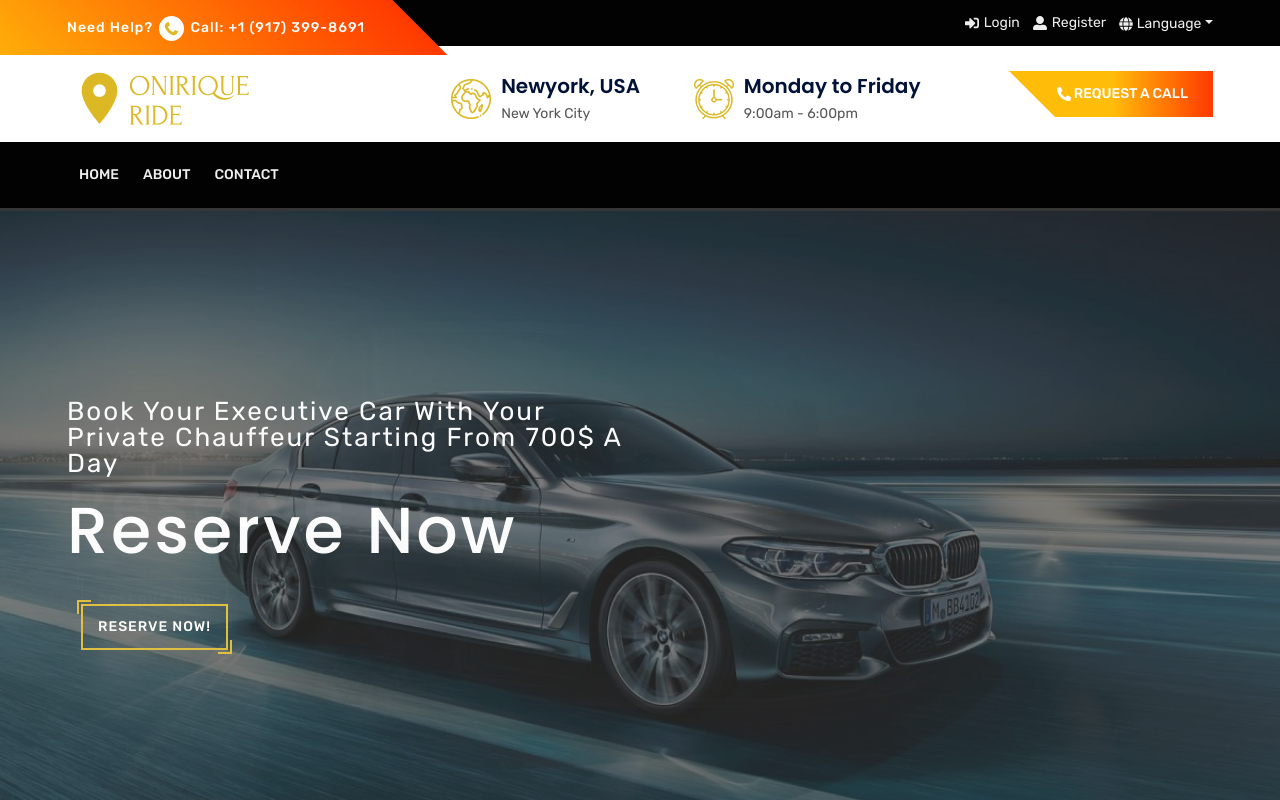
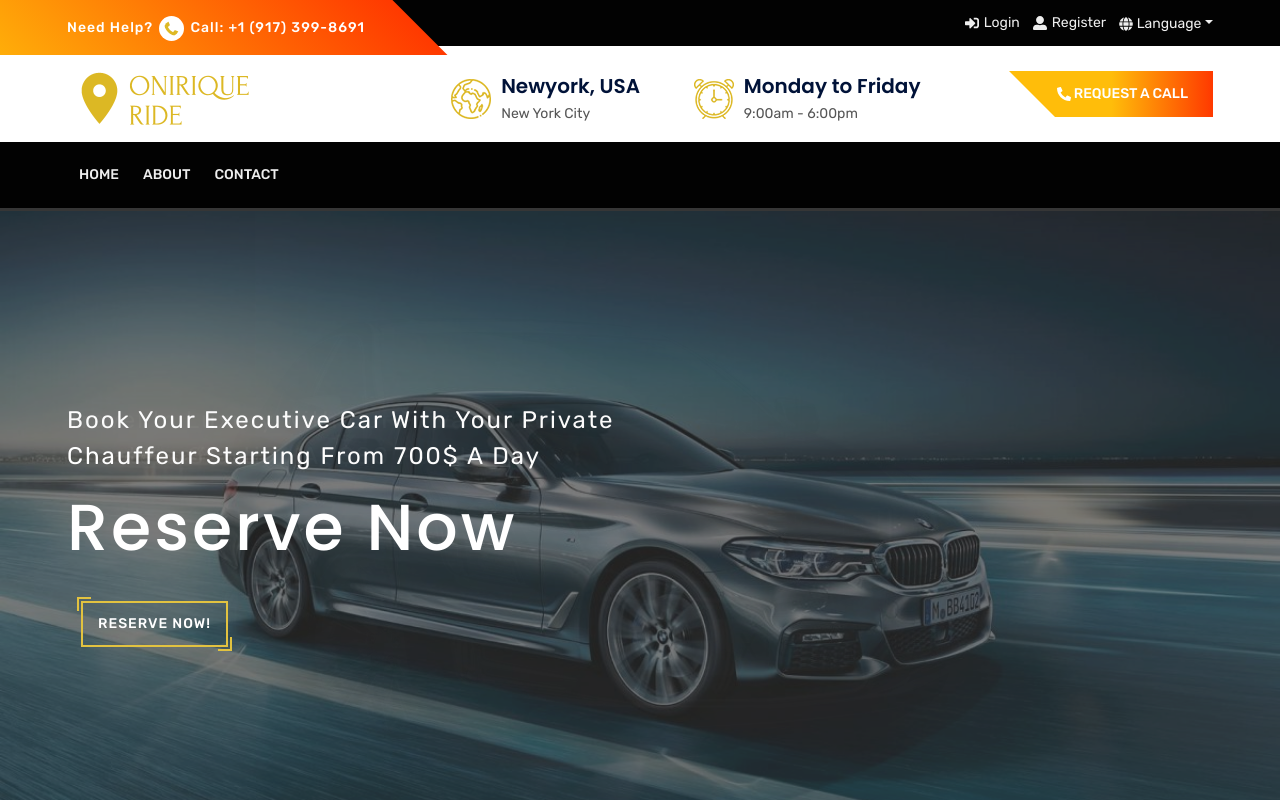
Before and after one commit to ziko442/oniriqueride, a React (Create React App) app in the folder front-end/: page / in a window 1280 px wide. Shown: the top 800 px of the page. Built offline with nearby package versions, Linux system fonts and the light colour scheme; some icons are missing; what @syncfusion/ej2-base would draw is missing.

Commit message:
add tranlation

```diff
--- a/front-end/public/assets/locales/en/translation.json
+++ b/front-end/public/assets/locales/en/translation.json
@@ -8,7 +8,7 @@
   "request_call" : "Request a call",
   "researve_now" : "Reserve Now!",
   "hero_slide_subtitle": "Book your executive car with your private chauffeur starting from 700$ a day",
-  "hero_slide_subtitle2": "test",
+  "hero_slide_subtitle2": "Travel in luxury with our private jet charters starting at $80 per hour.",
   "hero_slide_title": "Reserve Now ",
   "search_best_car" : "Search Your Best Cars here.",
   "from_address" : "From Address",
--- a/front-end/src/components/Contact/index.js
+++ b/front-end/src/components/Contact/index.js
@@ -92,11 +92,11 @@ const Contact = () => {
                 </p> */}
                 <div className="single-contact-btn">
                   <h4>{t("contact_page.info_email")}</h4>
-                  <a href="mailto:info@example.com">info@example.com</a>
+                  <a href="mailto:contact@oniriqueride.com">contact@oniriqueride.com</a>
                 </div>
                 <div className="single-contact-btn">
                   <h4>{t("contact_page.info_call")}</h4>
-                  <a href="tel:123456789">+(09)-2134-76894-9</a>
+                  <a href="tel:+19173998691">+1 (917) 399-8691</a>
                 </div>
                 <div className="social-links-contact">
                   <h4>{t("contact_page.info_follow")}</h4>
--- a/front-end/src/components/hero/index.js
+++ b/front-end/src/components/hero/index.js
@@ -42,9 +42,9 @@ const Hero = () => {
                   <Row>
                     <Col md={6}>
                       <div className="slider-text">
-                        <p>{t("hero_slide_subtitle")}</p>
+                        <p style={{ fontSize: 24 ,lineHeight: 1.5}}>{t("hero_slide_subtitle")}</p>
                         <h2>{t("hero_slide_title")}</h2>
-                        <Link to="/" onClick={onClick} className="oniriqueride-btn">
+                        <Link to="/contact" className="oniriqueride-btn">
                           {t("researve_now")}
                         </Link>
                       </div>
@@ -66,9 +66,9 @@ const Hero = () => {
                   <Row>
                     <Col md={6}>
                       <div className="slider-text">
-                        <p>{t("hero_slide_subtitle2")}</p>
+                        <p style={{ fontSize: 24, lineHeight: 1.5 }}>{t("hero_slide_subtitle2")}</p>
                         <h2>{t("hero_slide_title")}</h2>
-                        <Link to="/" onClick={onClick} className="oniriqueride-btn">
+                        <Link to="/contact"  className="oniriqueride-btn">
                           {t("researve_now")}
                         </Link>
                       </div>
```
